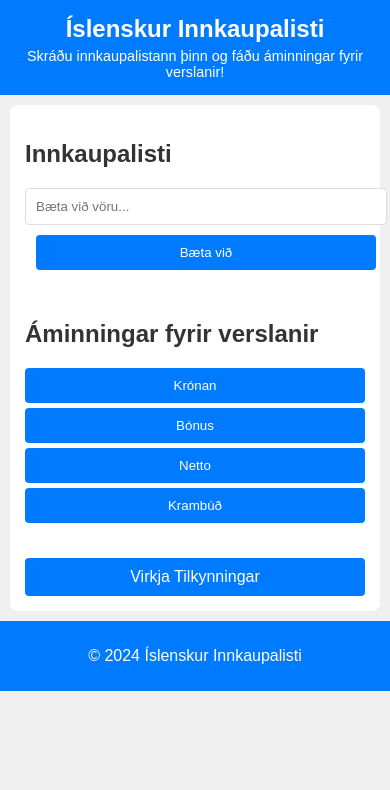
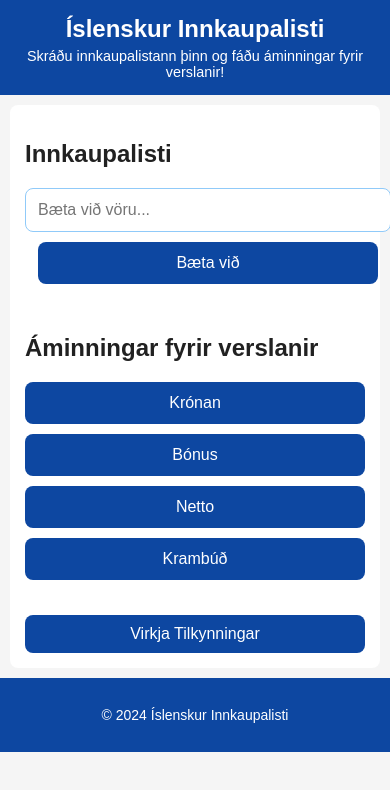
Before and after one commit to largefort/shoppinglist, a plain HTML site: page index.html in a window 390 px wide. Drawn offline with Linux system fonts and the light colour scheme.

Commit message:
Update styles.css

```diff
--- a/styles.css
+++ b/styles.css
@@ -3,12 +3,12 @@
     font-family: Arial, sans-serif;
     margin: 0;
     padding: 0;
-    background: #f0f0f0;
-    color: #333;
+    background: #f5f5f5; /* Light background matching the app's clean look */
+    color: #212121; /* Darker text for readability */
 }
 
 header {
-    background: #007bff;
+    background: #0d47a1; /* Deep blue for header background */
     color: white;
     text-align: center;
     padding: 20px 0;
@@ -46,23 +46,24 @@
 
 #item-input {
     flex: 1;
-    padding: 10px;
-    border: 1px solid #ddd;
-    border-radius: 4px;
+    padding: 12px;
+    border: 1px solid #90caf9; /* Light blue border */
+    border-radius: 8px;
+    font-size: 16px;
 }
 
 #add-button {
-    padding: 10px 15px;
-    background: #007bff;
+    padding: 12px 20px;
+    background: #0d47a1; /* App’s deep blue */
     color: white;
     border: none;
-    border-radius: 4px;
+    border-radius: 8px;
     cursor: pointer;
-    flex-shrink: 0;
+    font-size: 16px;
 }
 
 #add-button:hover {
-    background: #0056b3;
+    background: #1565c0; /* Slightly lighter blue for hover effect */
 }
 
 ul#items-list {
@@ -72,48 +73,51 @@
 }
 
 ul#items-list li {
-    padding: 10px;
-    border: 1px solid #ddd;
-    margin-bottom: 5px;
+    padding: 12px;
+    border: 1px solid #cfd8dc; /* Light gray border */
+    margin-bottom: 8px;
     display: flex;
     justify-content: space-between;
     align-items: center;
-    border-radius: 4px;
+    border-radius: 8px;
+    background: #e3f2fd; /* Light blue background */
 }
 
 ul#items-list li button {
-    padding: 5px 10px;
-    background: #ff4d4d;
+    padding: 8px 12px;
+    background: #d32f2f; /* App’s red for delete button */
     color: white;
     border: none;
-    border-radius: 4px;
+    border-radius: 8px;
     cursor: pointer;
+    font-size: 14px;
 }
 
 ul#items-list li button:hover {
-    background: #cc0000;
+    background: #b71c1c; /* Darker red for hover effect */
 }
 
 #supermarkets {
     display: flex;
-    gap: 10px;
+    gap: 12px;
     flex-wrap: wrap;
     justify-content: center;
 }
 
 .supermarket {
-    padding: 10px 20px;
-    background: #007bff;
+    padding: 12px 20px;
+    background: #0d47a1; /* App’s deep blue */
     color: white;
     border: none;
-    border-radius: 4px;
+    border-radius: 8px;
     cursor: pointer;
     flex: 1 1 calc(45% - 10px); /* Flexible grid for buttons */
     text-align: center;
+    font-size: 16px;
 }
 
 .supermarket:hover {
-    background: #0056b3;
+    background: #1565c0; /* Lighter blue for hover */
 }
 
 #reminder-message {
@@ -121,22 +125,19 @@
     font-style: italic;
     text-align: center;
     font-size: 0.9em;
-    color: #555;
+    color: #616161; /* Subtle gray text */
 }
 
 footer {
     text-align: center;
-    padding: 10px;
-    background: #007bff;
+    padding: 15px;
+    background: #0d47a1; /* Deep blue footer */
     color: white;
+    font-size: 14px;
 }
 
 /* Mobile-Specific Styles */
 @media (max-width: 600px) {
-    body {
-        padding: 0;
-    }
-
     header {
         padding: 15px 10px;
     }
@@ -180,7 +181,7 @@
     }
 
     #supermarkets {
-        gap: 5px;
+        gap: 10px;
     }
 
     .supermarket {
@@ -190,16 +191,16 @@
     #enable-notifications {
         width: 100%;
         padding: 10px;
-        background: #007bff;
+        background: #0d47a1;
         color: white;
         border: none;
-        border-radius: 4px;
-        font-size: 1em;
+        border-radius: 8px;
+        font-size: 16px;
         margin-top: 15px;
         cursor: pointer;
     }
 
     #enable-notifications:hover {
-        background: #0056b3;
+        background: #1565c0;
     }
 }
```
